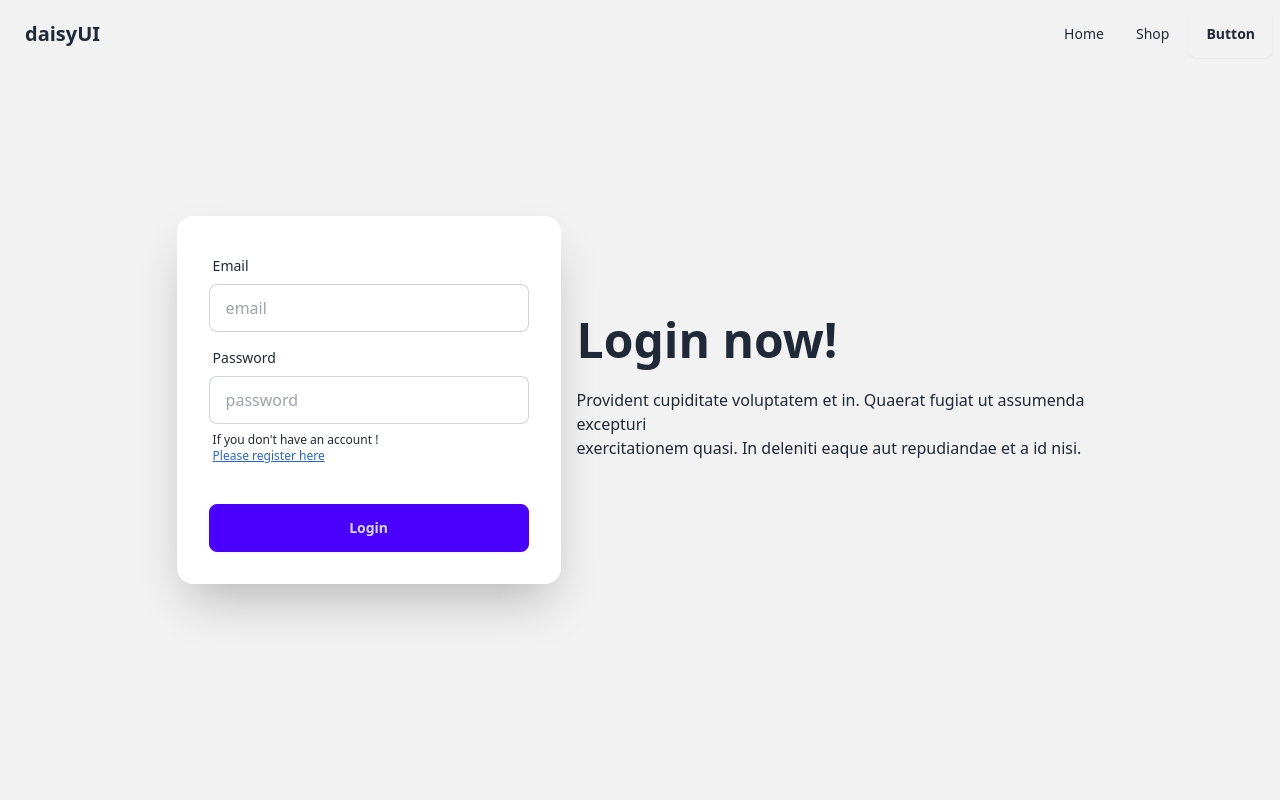
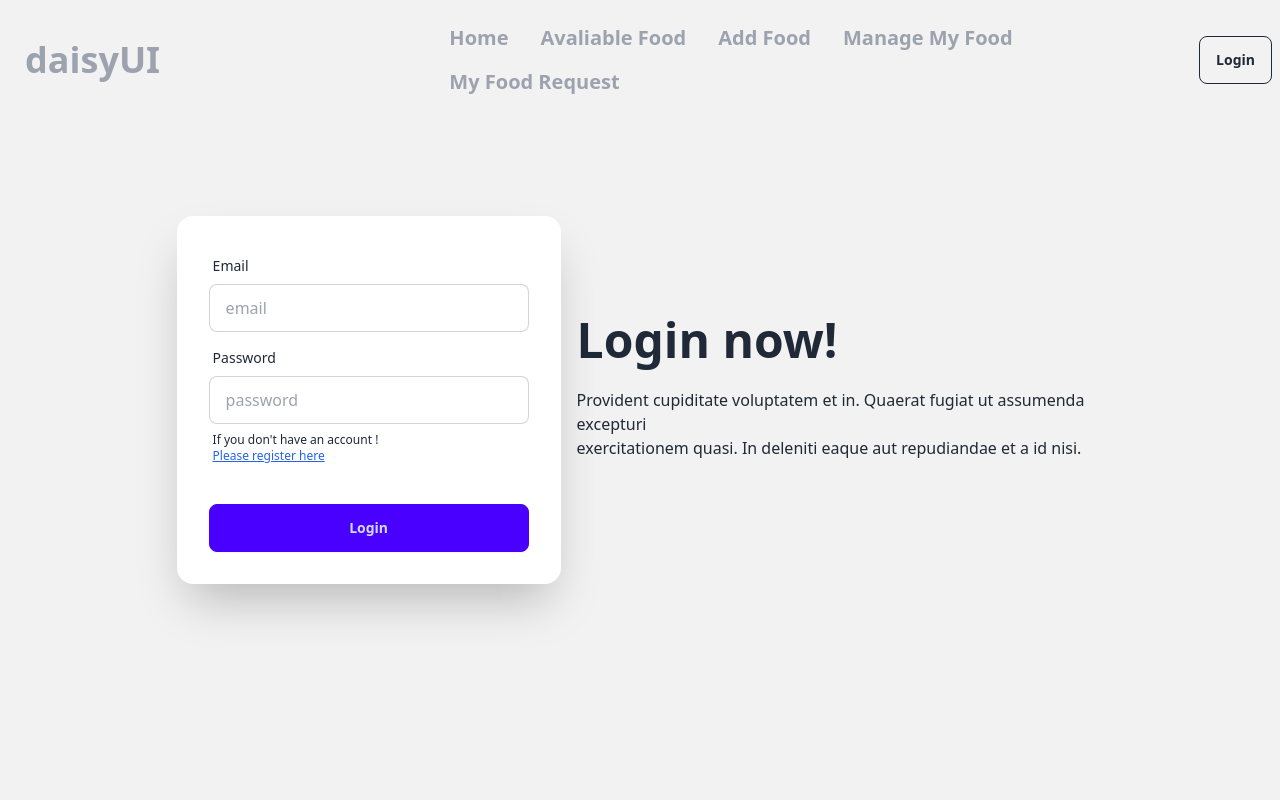
Before and after one commit to Robiul178/Food-Sharing-Client-Side, a React (Vite) app: page /login in a window 1280 px wide. Shown: the top 800 px of the page. Built offline with nearby package versions, Linux system fonts and the light colour scheme; no server answers.

Commit message:
add private route

```diff
--- a/package.json
+++ b/package.json
@@ -13,6 +13,7 @@
     "axios": "^1.6.8",
     "firebase": "^10.11.1",
     "localforage": "^1.10.0",
+    "lottie-react": "^2.4.0",
     "match-sorter": "^6.3.4",
     "react": "^18.2.0",
     "react-dom": "^18.2.0",
--- a/src/Components/AuthProvider/AuthProvider.jsx
+++ b/src/Components/AuthProvider/AuthProvider.jsx
@@ -7,6 +7,7 @@ import auth from '../firebase/firebase.config'
 export const AuthContext = createContext();
 const AuthProvider = ({ children }) => {
     const [user, setUser] = useState();
+    const [loading, setLoading] = useState(true)
 
 
     const registerUser = (email, password) => {
@@ -24,6 +25,7 @@ const AuthProvider = ({ children }) => {
         const unSubscribe = onAuthStateChanged(auth, (currentUser) => {
             console.log('currentUser', currentUser)
             setUser(currentUser)
+            setLoading(false)
         });
         return () => {
             unSubscribe()
@@ -35,7 +37,8 @@ const AuthProvider = ({ children }) => {
         user,
         registerUser,
         loginUser,
-        logOut
+        logOut,
+        loading
     }
     return (
         <AuthContext.Provider value={authInfo}>
--- a/src/Components/Pages/Shop/Shop.jsx
+++ b/src/Components/Pages/AddFood/AddFood.jsx
@@ -1,11 +1,11 @@
 // import React from 'react';
 
-const Shop = () => {
+const AddFood = () => {
     return (
         <div>
-            <h2>Shop</h2>
+            <h2>AddFood</h2>
         </div>
     );
 };
 
-export default Shop;
+export default AddFood;
--- /dev/null
+++ b/src/Components/Pages/AvailableFoods/AvailableFoods.jsx
@@ -0,0 +1,11 @@
+// import React from 'react';
+
+const AvailableFoods = () => {
+    return (
+        <div>
+            <h2>AvailableFoods</h2>
+        </div>
+    );
+};
+
+export default AvailableFoods;
--- /dev/null
+++ b/src/Components/Pages/ManageMyFoods/ManageMyFoods.jsx
@@ -0,0 +1,14 @@
+// import React from 'react';
+
+import PageBanner from "../Shared/PageBanner/PageBanner";
+
+const ManageMyFoods = () => {
+    return (
+        <div>
+            <PageBanner />
+            <h2>ManageMyFoods</h2>
+        </div>
+    );
+};
+
+export default ManageMyFoods;
--- /dev/null
+++ b/src/Components/Pages/MyFoodRequest/MyFoodRequest.jsx
@@ -0,0 +1,11 @@
+// import React from 'react';
+
+const MyFoodRequest = () => {
+    return (
+        <div>
+            <h2>MyFoodRequest</h2>
+        </div>
+    );
+};
+
+export default MyFoodRequest;
--- a/src/Components/Pages/Shared/Navbar/Navbar.jsx
+++ b/src/Components/Pages/Shared/Navbar/Navbar.jsx
@@ -12,28 +12,54 @@ const Navbar = () => {
 
     const links = <>
         <li><Link to="/">Home</Link></li>
-        <li><Link to="/shop">Shop</Link></li>
+        <li><Link to="/avaliableFood">Avaliable Food</Link></li>
+        <li><Link to="/addFood">Add Food</Link></li>
+        <li><Link to="/manageMyfood">Manage My Food</Link></li>
+        <li><Link to="/myFoodRequest"> My Food Request</Link></li>
     </>
 
     return (
         <div>
-            <div className="navbar bg-transparent z-10 fixed">
+            <div className="navbar  bg-transparent z-10 fixed">
                 <div className="navbar-start">
                     <div className="dropdown">
                         <div tabIndex={0} role="button" className="btn btn-ghost lg:hidden">
                             <svg xmlns="http://www.w3.org/2000/svg" className="h-5 w-5" fill="none" viewBox="0 0 24 24" stroke="currentColor"><path strokeLinecap="round" strokeLinejoin="round" strokeWidth="2" d="M4 6h16M4 12h8m-8 6h16" /></svg>
                         </div>
-                        <ul tabIndex={0} className="menu menu-sm dropdown-content mt-3 z-[1] p-2 shadow bg-base-100 rounded-box w-52">
+                        <ul tabIndex={0} className="menu text-2xl menu-sm text-gray-400 dropdown-content mt-3 z-[1] p-2 shadow bg-base-100 rounded-box w-52">
                             {links}
                         </ul>
                     </div>
-                    <a className="btn btn-ghost text-xl">daisyUI</a>
+                    <a className="btn btn-ghost text-4xl text-gray-400">daisyUI</a>
                 </div>
-                <div className="navbar-end">
-                    <ul className="menu menu-horizontal px-1">
+                <div className="navbar-end w-full">
+                    <ul className="menu text-xl font-bold menu-horizontal px-1 text-gray-400">
                         {links}
                     </ul>
-                    <a className="btn">Button</a>
+                    <div>
+                        {
+                            user ?
+                                <>
+                                    <div className="tooltip tooltip-left mr-4" data-tip={user?.email}>
+                                        <div className="avatar relative top-5">
+                                            <div className="w-12 rounded-full">
+                                                <img src="https://img.daisyui.com/images/stock/photo-1534528741775-53994a69daeb.jpg" />
+                                            </div>
+                                        </div>
+                                    </div>
+                                    <button onClick={handleLogOut} className="btn btn-outline mr-4">
+                                        <Link to="/registrstion">Log Out</Link>
+                                    </button>
+                                </>
+                                :
+                                <>
+
+                                    <button className="btn btn-outline">
+                                        <Link to="/login">Login</Link>
+                                    </button>
+                                </>
+                        }
+                    </div>
                 </div>
             </div>
         </div>
--- /dev/null
+++ b/src/Components/Pages/Shared/PageBanner/PageBanner.jsx
@@ -0,0 +1,21 @@
+
+
+const PageBanner = () => {
+    return (
+        <div>
+            <div
+                style={{
+                    backgroundImage: `url('https://shtheme.org/demosd/winta/wp-content/uploads/2021/07/4.jpg')`,
+                    backgroundSize: 'cover',
+                    backgroundPosition: 'center',
+                    height: '200px'
+                }}
+                className="pt-4"
+            >
+                <h2>Page BAnner</h2>
+            </div>
+        </div>
+    );
+};
+
+export default PageBanner;
--- /dev/null
+++ b/src/Components/Private/PrivateRoute.jsx
@@ -0,0 +1,18 @@
+import { Navigate, useLocation } from "react-router-dom";
+import useAuth from "../../Hook/useAuth";
+
+
+const PrivateRoute = ({ children }) => {
+
+    const { user, loading } = useAuth();
+    const location = useLocation();
+
+    if (loading) return <span className="loading loading-ring loading-lg"></span>
+
+    if (user) {
+        return children;
+    }
+    return <Navigate to='/login' state={location.pathname} replace={true}></Navigate>
+};
+
+export default PrivateRoute;
--- a/src/main.jsx
+++ b/src/main.jsx
@@ -7,10 +7,14 @@ import {
 import "./index.css";
 import Routes from './Routes/Routes.jsx';
 import Home from './Components/Pages/Home/Home/Home.jsx';
-import Shop from './Components/Pages/Shop/Shop.jsx';
 import Login from './Components/Pages/Login/Login.jsx';
 import Registration from './Components/Pages/Registration/Registration.jsx';
 import AuthProvider from './Components/AuthProvider/AuthProvider.jsx';
+import AvailableFoods from './Components/Pages/AvailableFoods/AvailableFoods.jsx';
+import AddFood from './Components/Pages/AddFood/AddFood.jsx';
+import ManageMyFoods from './Components/Pages/ManageMyFoods/ManageMyFoods.jsx';
+import MyFoodRequest from './Components/Pages/MyFoodRequest/MyFoodRequest.jsx';
+import PrivateRoute from './Components/Private/PrivateRoute.jsx';
 
 const router = createBrowserRouter([
   {
@@ -22,8 +26,8 @@ const router = createBrowserRouter([
         element: <Home />
       },
       {
-        path: "/shop",
-        element: <Shop />
+        path: "/avaliableFood",
+        element: <AvailableFoods />
       },
       {
         path: "/login",
@@ -32,6 +36,22 @@ const router = createBrowserRouter([
       {
         path: "/registrstion",
         element: <Registration />
+      },
+      {
+        path: '/addFood',
+        element: <PrivateRoute>
+          <AddFood />
+        </PrivateRoute>
+      },
+      {
+        path: '/manageMyfood',
+        element: <PrivateRoute>
+          <ManageMyFoods />
+        </PrivateRoute>
+      },
+      {
+        path: "/myFoodRequest",
+        element: <MyFoodRequest />
       }
     ]
   },
```
Also changed, not shown: 1 other file (tests, documents, lock files or other folders).
